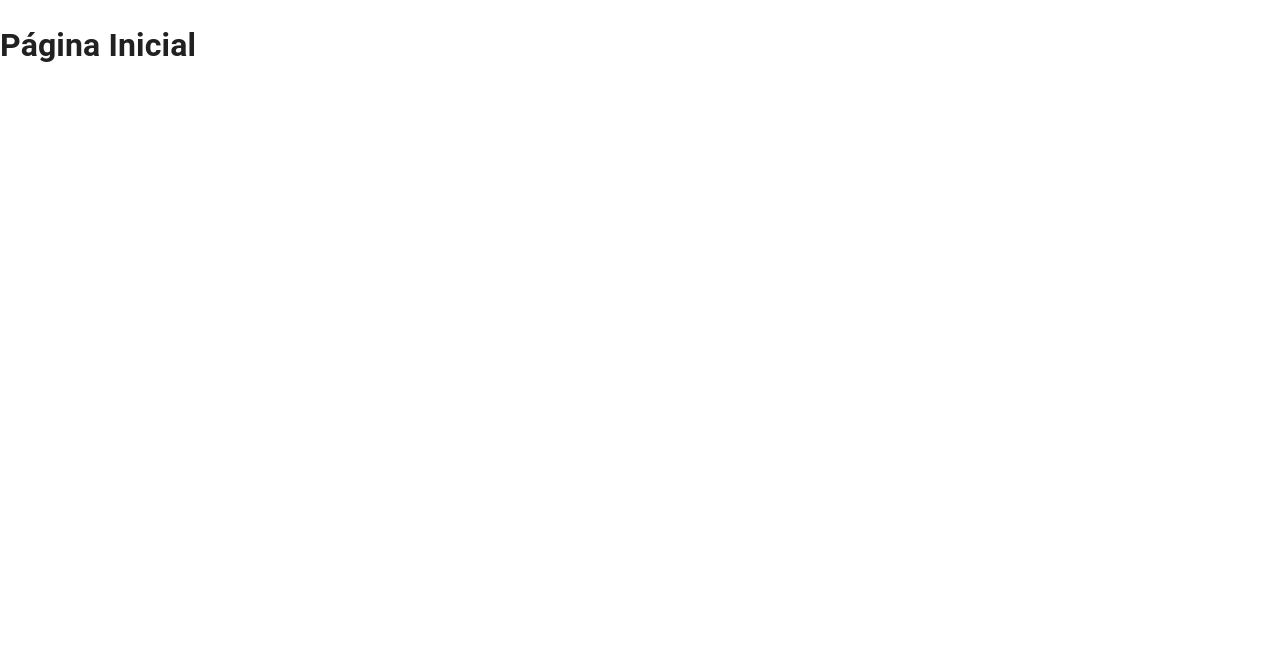
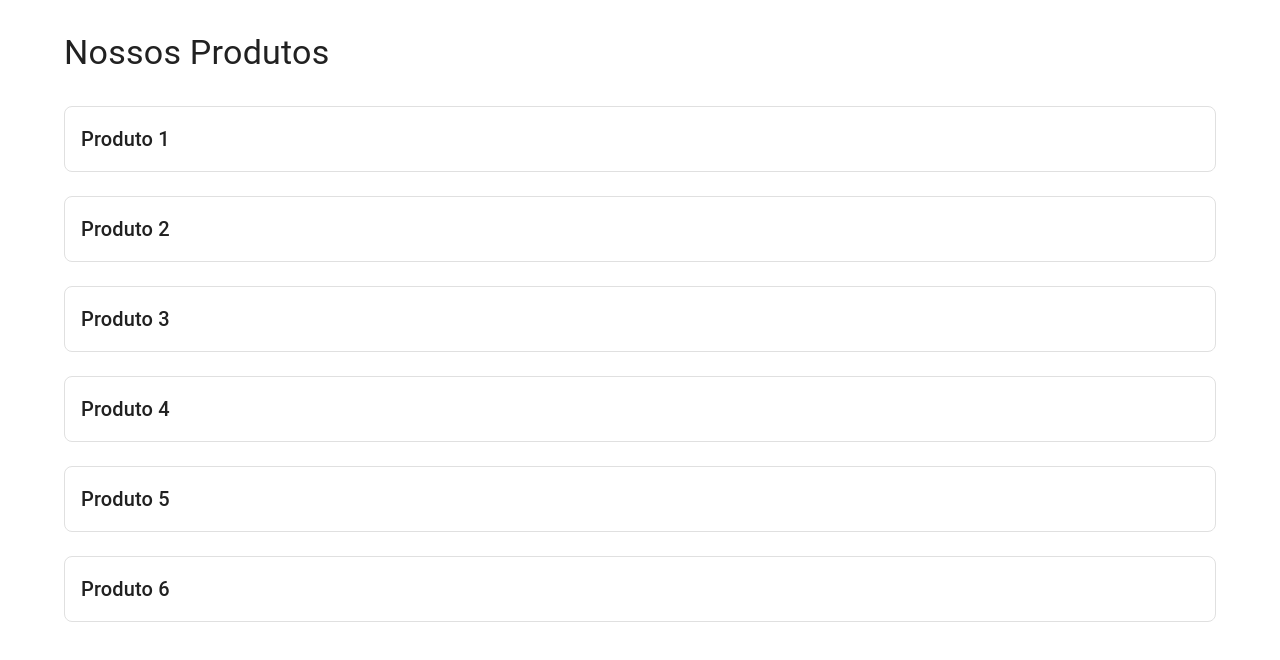
Before and after one commit to ferreiraryan/ecomerce-node, a React app in the folder frontend/: page / in a window 1280 px wide. Shown: the top 660 px of the page. Built offline with nearby package versions, Linux system fonts and the light colour scheme; the HTML template or start-up script is replaced by a standard one.

Commit message:
Feat: adiciona o codigo principal da homepage

```diff
--- a/frontend/src/pages/HomePage.tsx
+++ b/frontend/src/pages/HomePage.tsx
@@ -1,3 +1,34 @@
+import { Container, Box, Typography } from '@mui/material';
+// A importação correta e moderna para o Grid v2
+import Grid from '@mui/material/Grid';
+
 export function HomePage() {
-  return <h1>Página Inicial</h1>;
+  const mockProducts = [
+    { id: 1, name: 'Produto 1' },
+    { id: 2, name: 'Produto 2' },
+    { id: 3, name: 'Produto 3' },
+    { id: 4, name: 'Produto 4' },
+    { id: 5, name: 'Produto 5' },
+    { id: 6, name: 'Produto 6' },
+  ];
+
+  return (
+    <Container sx={{ py: 4 }}>
+      <Box sx={{ mb: 4 }}>
+        <Typography variant="h4" component="h1" gutterBottom>
+          Nossos Produtos
+        </Typography>
+      </Box>
+
+      <Grid container spacing={3}>
+        {mockProducts.map((product) => (
+          <Grid key={product.id} size={12}>
+            <Box sx={{ border: 1, borderColor: 'grey.300', p: 2, borderRadius: 2 }}>
+              <Typography variant="h6">{product.name}</Typography>
+            </Box>
+          </Grid>
+        ))}
+      </Grid>
+    </Container>
+  );
 }
```
